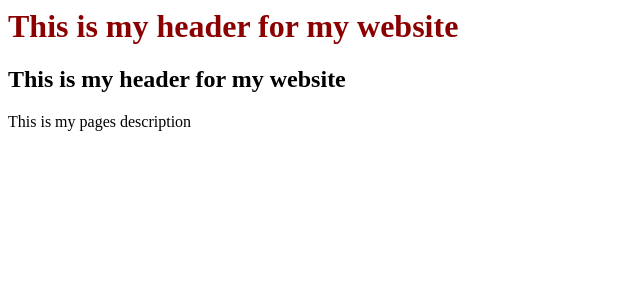
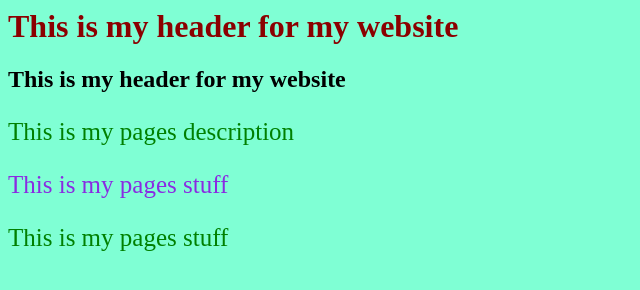
Before and after one commit to SerBlack97/homework1, a plain HTML site: page index.html in a window 1280 px wide. Shown: the whole page, without its empty margins (0-640 px from the left). Drawn offline with Linux system fonts and the light colour scheme.

Commit message:
Init Commit

```diff
--- a/index.html
+++ b/index.html
@@ -1,10 +1,13 @@
 <html lang="en">
     <head>
         <title>This is my first website</title>
+        <link rel="stylesheet" href="style.css">
     </head>
     <body>
         <h1 style="color: darkred;">This is my header for my website</h1>
         <h2>This is my header for my website</h2>
         <p>This is my pages description</p>
+        <p id="special">This is my pages stuff</p>
+        <p id="not">This is my pages stuff</p>
     </body>
 </html>
--- a/style.css
+++ b/style.css
@@ -0,0 +1,12 @@
+p{
+    color: green;
+    font-size: 25px;
+}
+
+body{
+    background-color: aquamarine;
+}
+
+#special {
+    color: blueviolet;
+}
```
